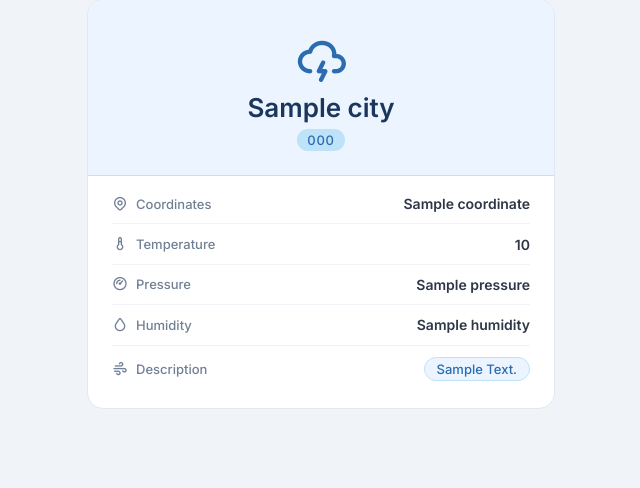
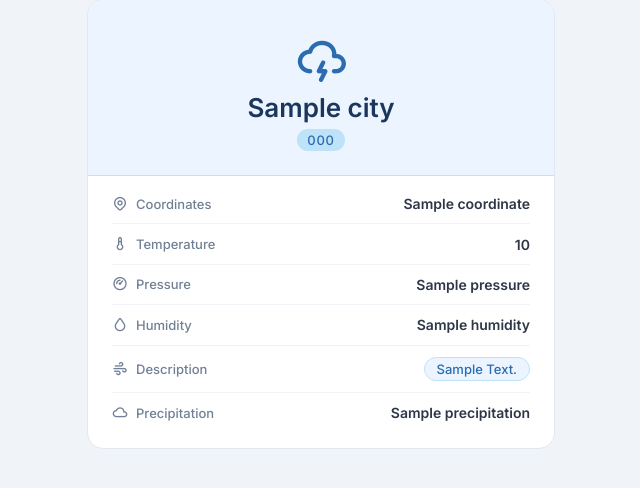
Before and after one commit to dev-lov-oper/Weather_Analyser, a Django app: template weather_report/templates/index.html in a window 1280 px wide. Shown: the part 174-662 px from the top of the page, without its empty margins (319-959 px from the left). Run offline with Django 5.2, Linux system fonts and the light colour scheme; the template is opened without the code that fills it: most values are stand-ins (such as "Sample title", 1, 10 or a date in 2020).

Commit message:
Precipitation feature added

```diff
--- a/weather_report/templates/index.html
+++ b/weather_report/templates/index.html
@@ -287,6 +287,10 @@
           <span class="data-label"><i class="ti ti-wind" aria-hidden="true"></i> Description</span>
           <span class="desc-badge">{{ data.description }}</span>
         </div>
+        <div class="data-row">
+          <span class="data-label"><i class="ti ti-cloud" aria-hidden="true"></i> Precipitation</span>
+          <span class="data-val">{{ data.precipitation }}</span>
+
       </div>
     </div>
     {% endif %}
--- a/weather_report/weather/views.py
+++ b/weather_report/weather/views.py
@@ -14,6 +14,7 @@ def index(request):
         if not city:
             error_message = "Please enter a city name"
         else:
+            # error handlling for API call and data processing
             try:
                 api_key = '52526fd4c64e39df9b07c44e9de8bdd9'
                 url = f'https://api.openweathermap.org/data/2.5/weather?q={city}&appid={api_key}'
@@ -28,7 +29,9 @@ def index(request):
                     "pressure": str(json_data['main']['pressure']),
                     "humidity": str(json_data['main']['humidity']),
                     "description": str(json_data['weather'][0]['description']),
+                    "precipitation": str(json_data['clouds']['all']) + '%'
                 }
+
             except urllib.error.HTTPError as e:
                 if e.code == 404:
                     error_message = f"City '{city}' not found. Please check the spelling."
```
